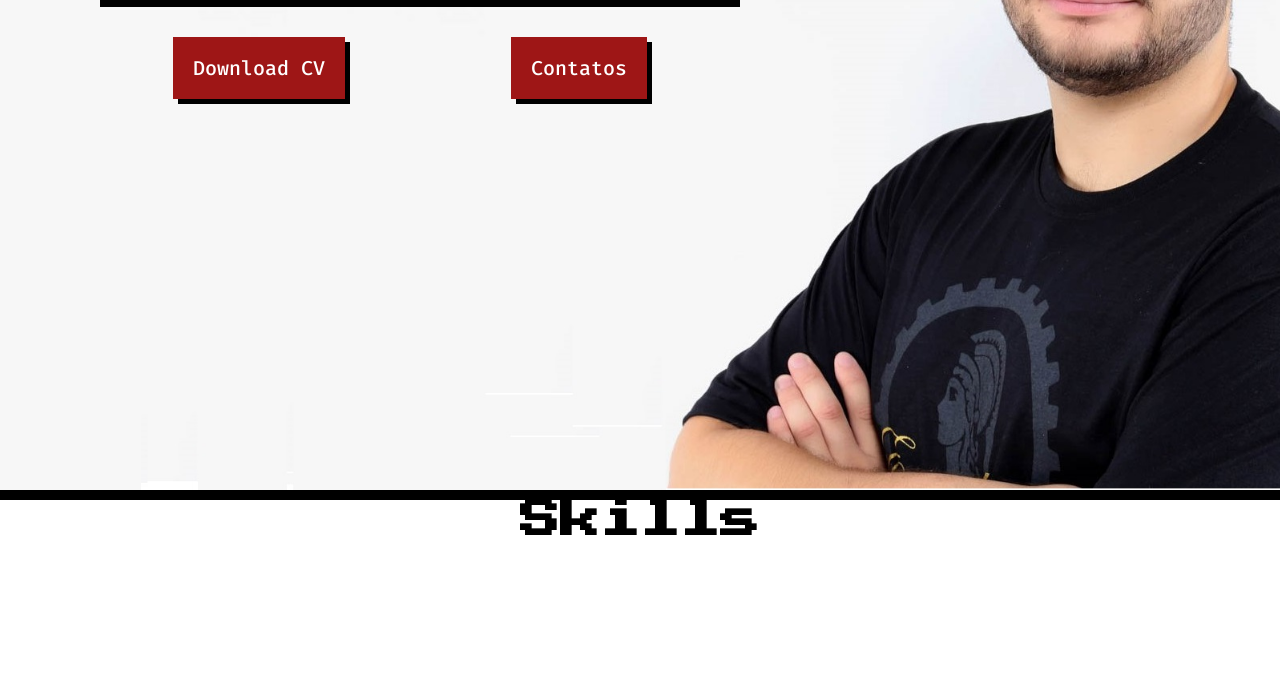
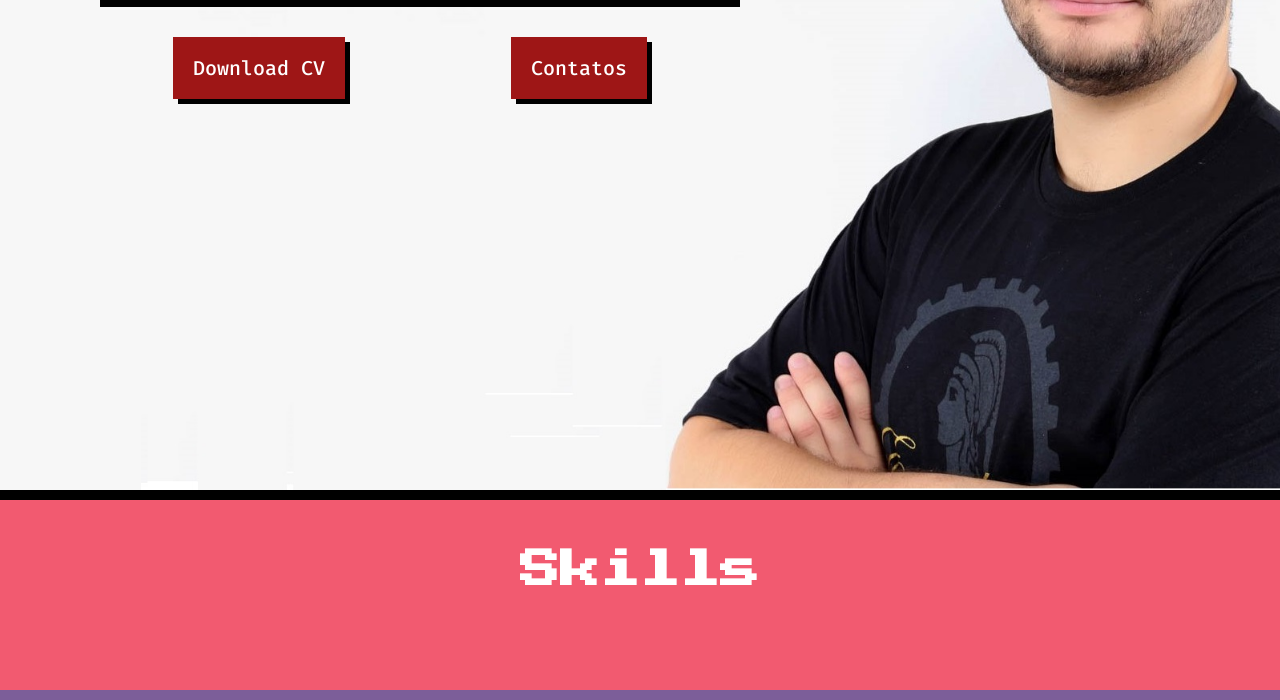
Before and after one commit to lucassiman/lucassiman.github.io, a plain HTML site: page index.html in a window 1280 px wide. Shown: the part 392-1092 px from the top of the page. Before the commit the page ends 932 px from the top, so only its background shows below. Drawn offline with Linux system fonts and the light colour scheme.

Commit message:
Create component Section

```diff
--- /dev/null
+++ b/css/components/section.css
@@ -0,0 +1,6 @@
+.section{
+    background-color: #F25A70;
+    padding-top: 50px;
+    padding-bottom: 100px;
+    border-bottom: 10px solid #7C5E99;
+}
--- a/css/components/title.css
+++ b/css/components/title.css
@@ -6,7 +6,7 @@
 }
 
 .title.-second {
-    color: #000;
+    color: #FFF;
     text-shadow: none;
     text-align: center;
 }
--- a/index.html
+++ b/index.html
@@ -13,6 +13,7 @@
     <link rel="stylesheet" href="/css/components/logo.css">
     <link rel="stylesheet" href="css/components/header.css">
     <link rel="stylesheet" href="css/components/banner.css">
+    <link rel="stylesheet" href="css/components/section.css">
     <link rel="stylesheet" href="/css/components/title.css">
     <link rel="stylesheet" href="/css/components/subtitle.css">
     <link rel="stylesheet" href="/css/components/box.css">
@@ -47,8 +48,9 @@
         </div>
     </section>
 
-    <h2 class="title -second">Skills</h2>
-
+    <section class="section">
+        <h2 class="title -second">Skills</h2>
+    </section>
 
 </body>
 </html>
```
